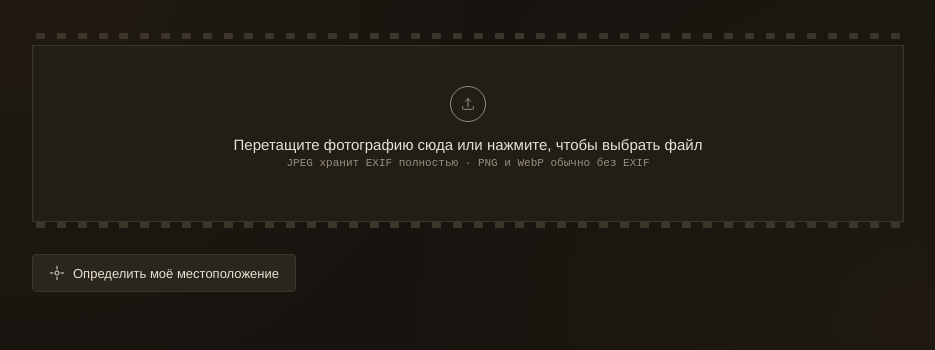
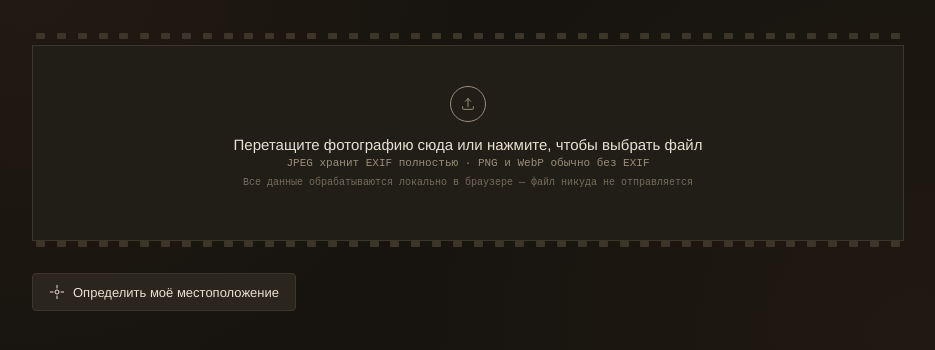
Before and after one commit to nukeerk/photo-metadata-viewer, a plain HTML site: page index.html in a window 1280 px wide. Shown: the part 96-446 px from the top of the page, without its empty margins (172-1107 px from the left). Drawn offline with Linux system fonts and the light colour scheme.

Commit message:
feat: добавить уведомление о локальной обработке данных
- Информация о том, что файлы не отправляются на сервер, отображается в зоне загрузки

```diff
--- a/index.html
+++ b/index.html
@@ -28,6 +28,7 @@
       </div>
       <p id="dzText">Перетащите фотографию сюда или нажмите, чтобы выбрать файл</p>
       <small>JPEG хранит EXIF полностью · PNG и WebP обычно без EXIF</small>
+      <div class="client-note">Все данные обрабатываются локально в браузере — файл никуда не отправляется</div>
       <div class="geo-status" id="geoStatus"></div>
     </div>
   </div>
--- a/styles.css
+++ b/styles.css
@@ -313,6 +313,14 @@ header .tag{
   color:var(--red);
 }
 
+.client-note{
+  margin-top:8px;
+  font-family:var(--mono);
+  font-size:10px;
+  color:var(--muted);
+  opacity:0.7;
+}
+
 ::-webkit-scrollbar{width:8px;height:8px;}
 ::-webkit-scrollbar-track{background:var(--panel);}
 ::-webkit-scrollbar-thumb{background:var(--hair);}
```
Also changed, not shown: 1 other file.
